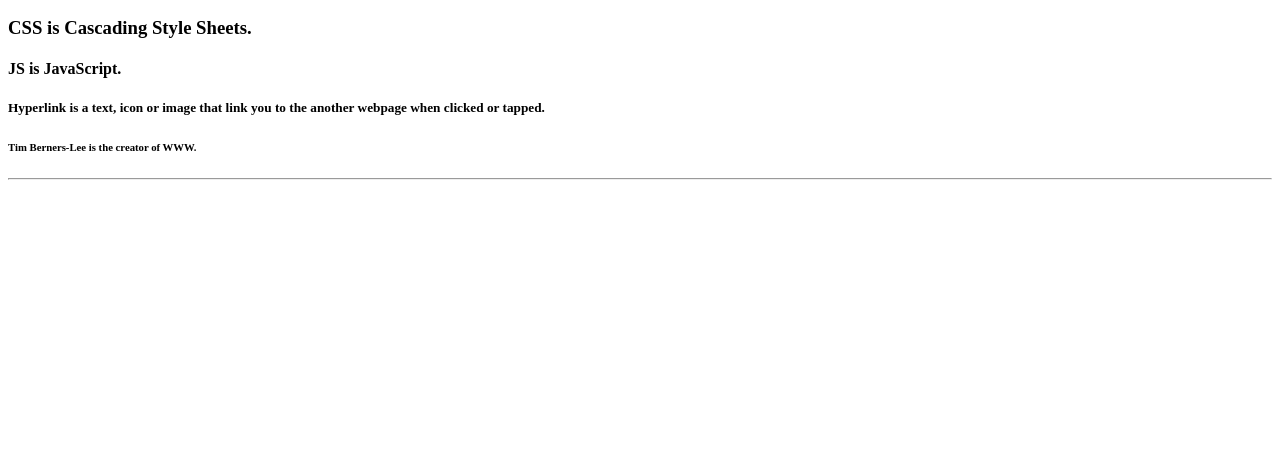
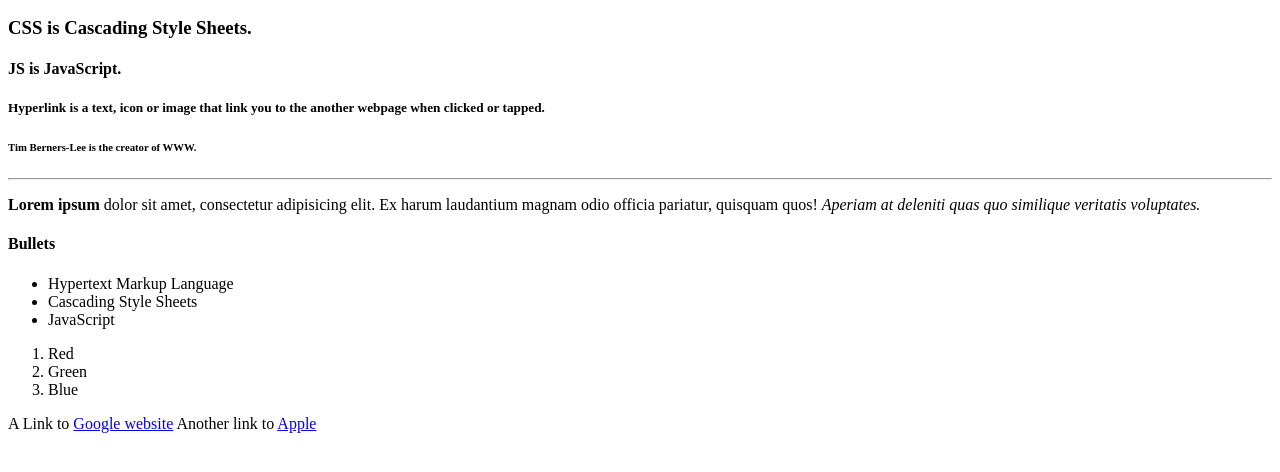
Before and after one commit to beamctyp/059-chitayaporn, a plain HTML site: page index.html in a window 1280 px wide. Shown: the part 110-582 px from the top of the page. Drawn offline with Linux system fonts and the light colour scheme.

Commit message:
Add tags with more tears :'-(

```diff
--- a/index.html
+++ b/index.html
@@ -12,5 +12,24 @@
 <h5>Hyperlink is a text, icon or image that link you to the another webpage when clicked or tapped. </h5>
 <h6>Tim Berners-Lee is the creator of WWW.</h6>
 <hr>
+    <p> <strong>Lorem ipsum</strong> dolor sit amet, consectetur adipisicing elit. <span>Ex harum laudantium magnam odio officia pariatur</span>, quisquam quos! <em>Aperiam at deleniti quas quo similique veritatis voluptates.</em> </p>
+
+<h4>Bullets</h4>
+<ul>
+    <li>Hypertext Markup Language</li>
+    <li>Cascading Style Sheets</li>
+    <li>JavaScript</li>
+</ul>
+
+<ol>
+    <li>Red</li>
+    <li>Green</li>
+    <li>Blue</li>
+</ol>
+
+<p>
+    A Link to <a href="https://www.google.com">Google website</a> Another link to <a href="https://www.apple.com">Apple</a>
+</p>
+
 </body>
 </html>
```
